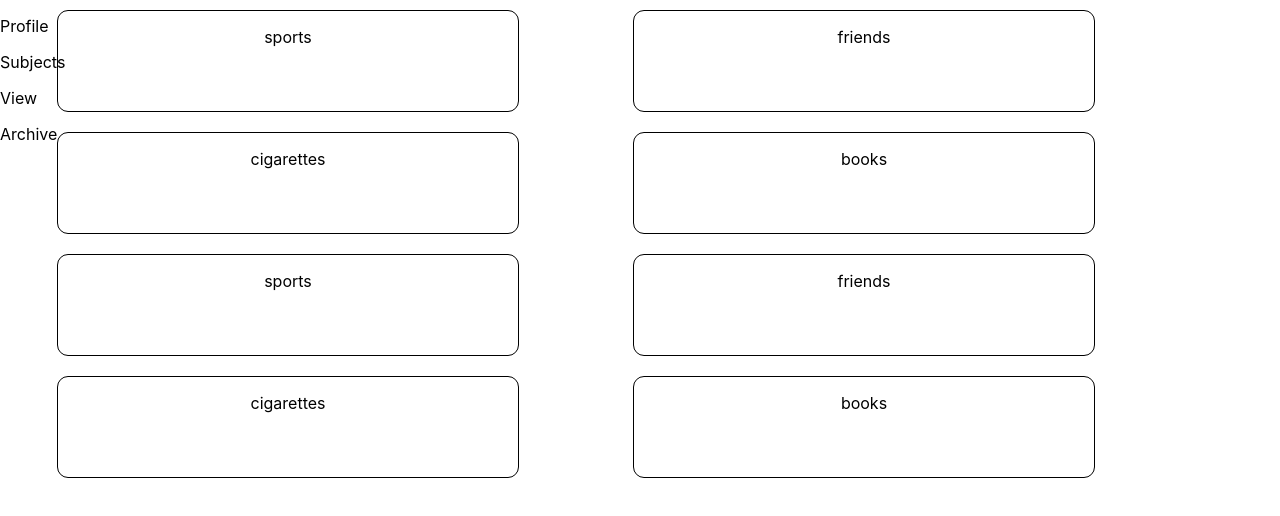
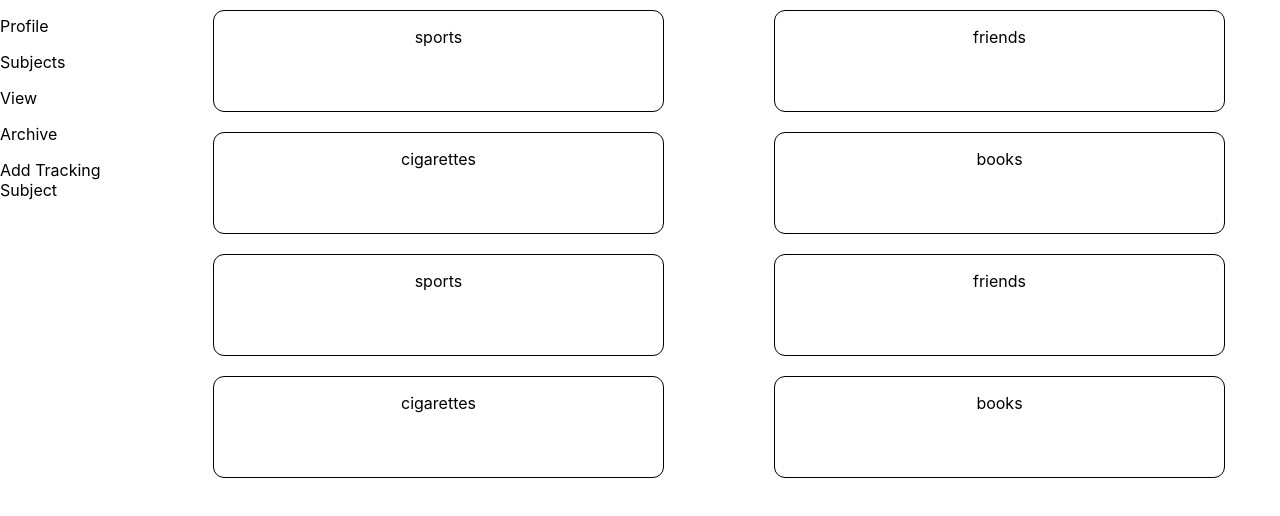
Before and after one commit to DavidBlau854/tracking-app, a React (Create React App) app: page / in a window 1280 px wide. Shown: the top 516 px of the page. Built offline with nearby package versions, Linux system fonts and the light colour scheme.

Commit message:
changed styles folder

```diff
--- a/src/App.js
+++ b/src/App.js
@@ -1,6 +1,7 @@
 import React from "react";
 import "./App.css";
 import SideAndPage from "./components/SideAndPage";
+
 function App() {
   return <SideAndPage />;
 }
--- a/src/components/SideAndPage.js
+++ b/src/components/SideAndPage.js
@@ -1,6 +1,6 @@
 import React from "react";
 import SideBar from "./SideBar";
-import "./styles/sideAndPage.css";
+import "./sideAndPage.css";
 import SubjectPage from "./SubjectsPage";
 
 function SideAndPage() {
--- a/src/components/SideBar.js
+++ b/src/components/SideBar.js
@@ -1,13 +1,16 @@
 import React from "react";
-import "./styles/sideBar.css";
+import "./sideBar.css";
 
 function SideBar() {
   return (
-    <div className="sideBar">
-      <p>Profile</p>
-      <p>Subjects</p>
-      <p>View</p>
-      <p>Archive</p>
+    <div>
+      <div className="nav-bar">
+        <p>Profile</p>
+        <p>Subjects</p>
+        <p>View</p>
+        <p>Archive</p>
+      </div>
+      <div className="add-subject">Add Tracking Subject</div>
     </div>
   );
 }
--- a/src/components/Subject.js
+++ b/src/components/Subject.js
@@ -1,5 +1,5 @@
 import React from "react";
-import "./styles/subject.css";
+import "./subject.css";
 
 function Subject(props) {
   return (
--- a/src/components/SubjectsPage.js
+++ b/src/components/SubjectsPage.js
@@ -1,6 +1,6 @@
 import React from "react";
 import Subject from "./Subject";
-import "./styles/subjectsPage.css";
+import "./subjectsPage.css";
 
 function SubjectsPage() {
   return (
```
Also changed, not shown: src/components/sideAndPage.css (renamed from src/components/styles/sideAndPage.css), src/components/sideBar.css (renamed from src/components/styles/sideBar.css), src/components/subject.css (renamed from src/components/styles/subject.css), src/components/subjectsPage.css (renamed from src/components/styles/subjectsPage.css).
